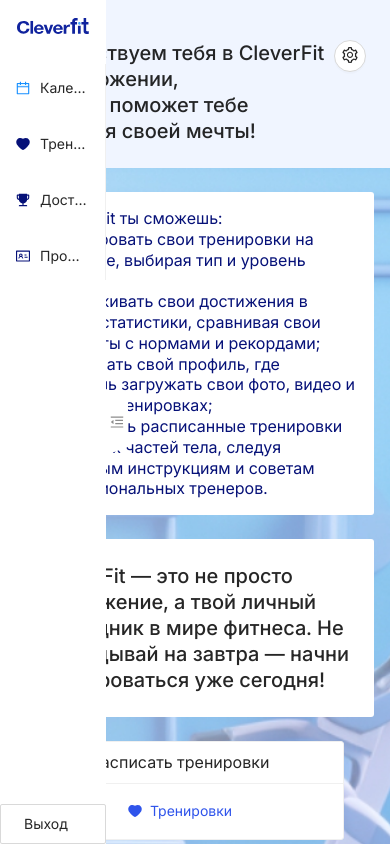
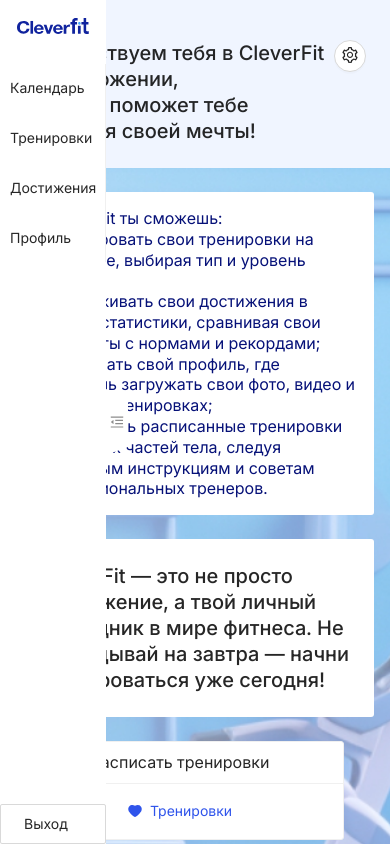
Before and after one commit to ClevertecFrontendLab/IvanMinets, a React (Vite) app: page /#/ in a window 390 px wide. Both pictures are taken after a click on the element 11 px from the left and 422 px from the top of the page. Shown: the top 844 px of the page. Built offline with nearby package versions, Linux system fonts and the light colour scheme.

Commit message:
fix: menu.css icon fix

```diff
--- a/src/components/menu/menu.css
+++ b/src/components/menu/menu.css
@@ -1,30 +1,28 @@
 
-.menu {
-    display: flex;
-    flex-direction: column;
-    gap: 8px;
+.ant-menu-item {
+    & svg[data-icon="calendar"] {
+        & path {
+            fill: var(--primary-dark-1);
+        }
+    }
 }
 
-.logoContainer {
+@media (max-width: 576px) {
+    .ant-menu-item-icon {
+        display: none;
         text-align: center;
-    margin: 30px 0;
     }
 
-.fullLogo {
-    padding: 14px 46px 17px 29px;
+    .ant-menu-vertical .ant-menu-item {
+        padding: 0;
     }
 
-.minLogo {
-    padding: 18px;
+    .anticon .ant-menu-item-icon {
+        display: none;
     }
 
-
-.logo {
-    width: 133px;
-    height: 33px;
+    .ant-menu-vertical .ant-menu-item:not(:last-child) {
+        margin-bottom: 10px;
     }
 
-.collapsedLogo {
-    width: 28px;
-    height: 28px;
 }
```
Lines whose indentation alone changed are shown as unchanged.
